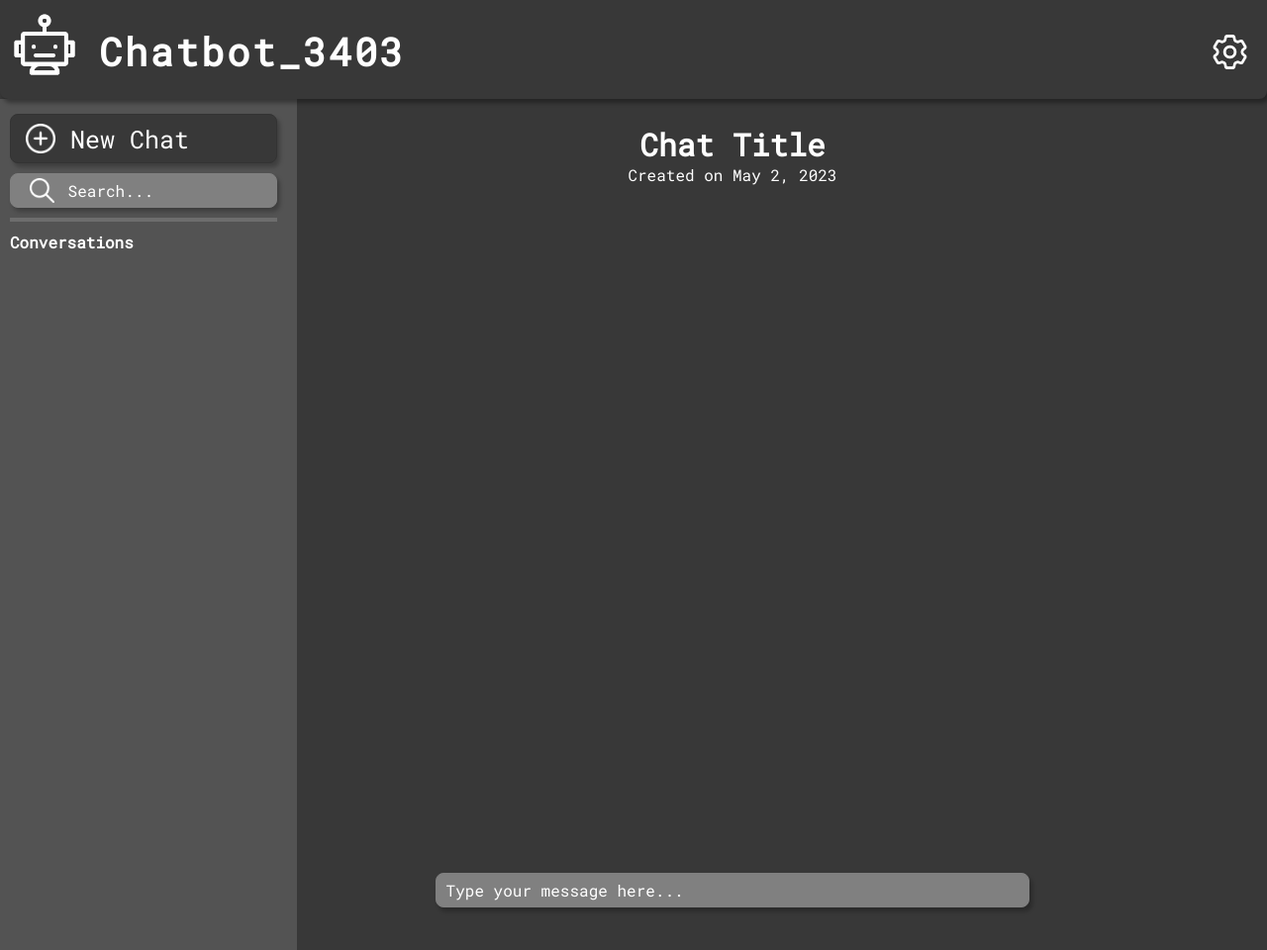
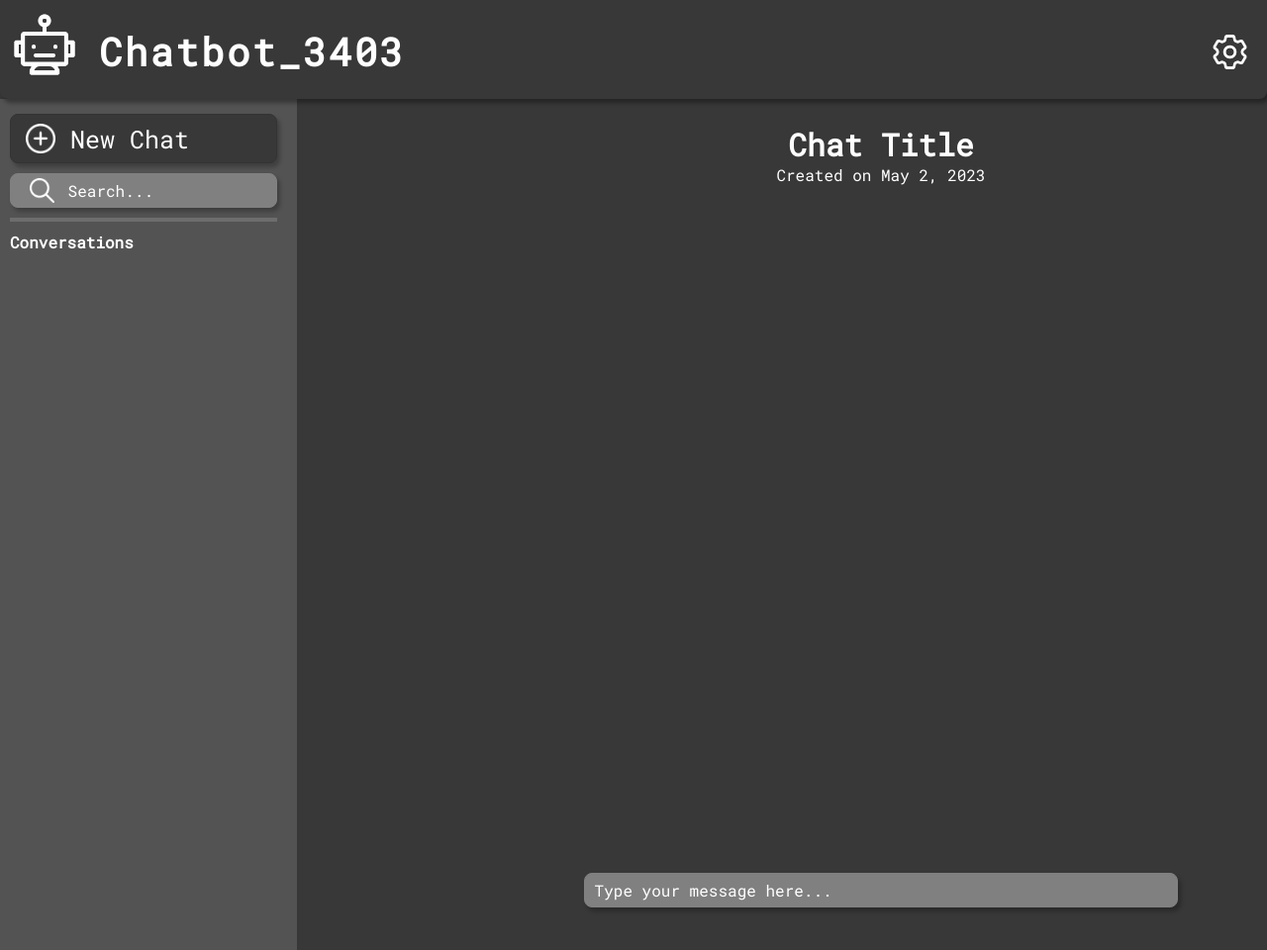
Before and after one commit to FearMyCode/chatbot, a Python web app: template flask/templates/chatbot.html in a window 1280 px wide. Shown: the whole page at 99% size. Run offline with Jinja, Linux system fonts and the light colour scheme; the template is opened without the code that fills it, so the values that code supplies are empty.

Commit message:
Small additions

```diff
--- a/flask/static/css/chatbotfinal.css
+++ b/flask/static/css/chatbotfinal.css
@@ -199,7 +199,7 @@ body {
 .main-content {
   position: fixed;
   top: 100px;
-  left: 350px;
+  left: 500px;
   height: 100vh;
   width: calc(100vw - 500px);
   z-index: 1;
@@ -248,3 +248,28 @@ body {
   bottom: 65px;
   background: none;
 }
+
+/* ======== CHAT BUBBLES ======== */
+/*
+.botMsg {
+  margin: 10px;
+}
+.botMsg span {
+  isplay: inline-block;
+  background: #0181cc;
+  border-radius: 10px;
+  color: #fff;
+  padding: 5px 10px;
+}
+.usrMsg {
+  margin: 10px;
+  text-align: right;
+}
+.usrMsg span {
+  display: inline-block;
+  background: #ef8201;
+  border-radius: 10px;
+  color: #fff;
+  padding: 5px 10px;
+}
+*/
```
